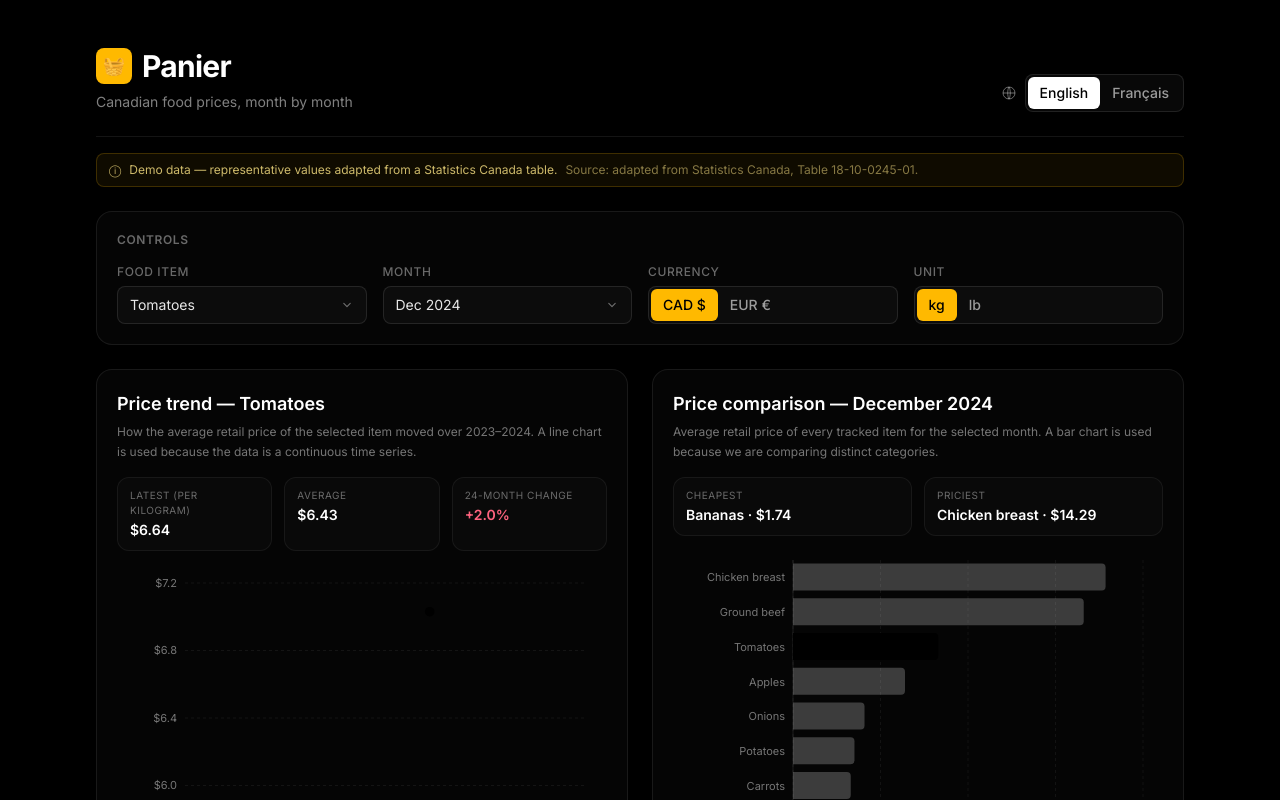
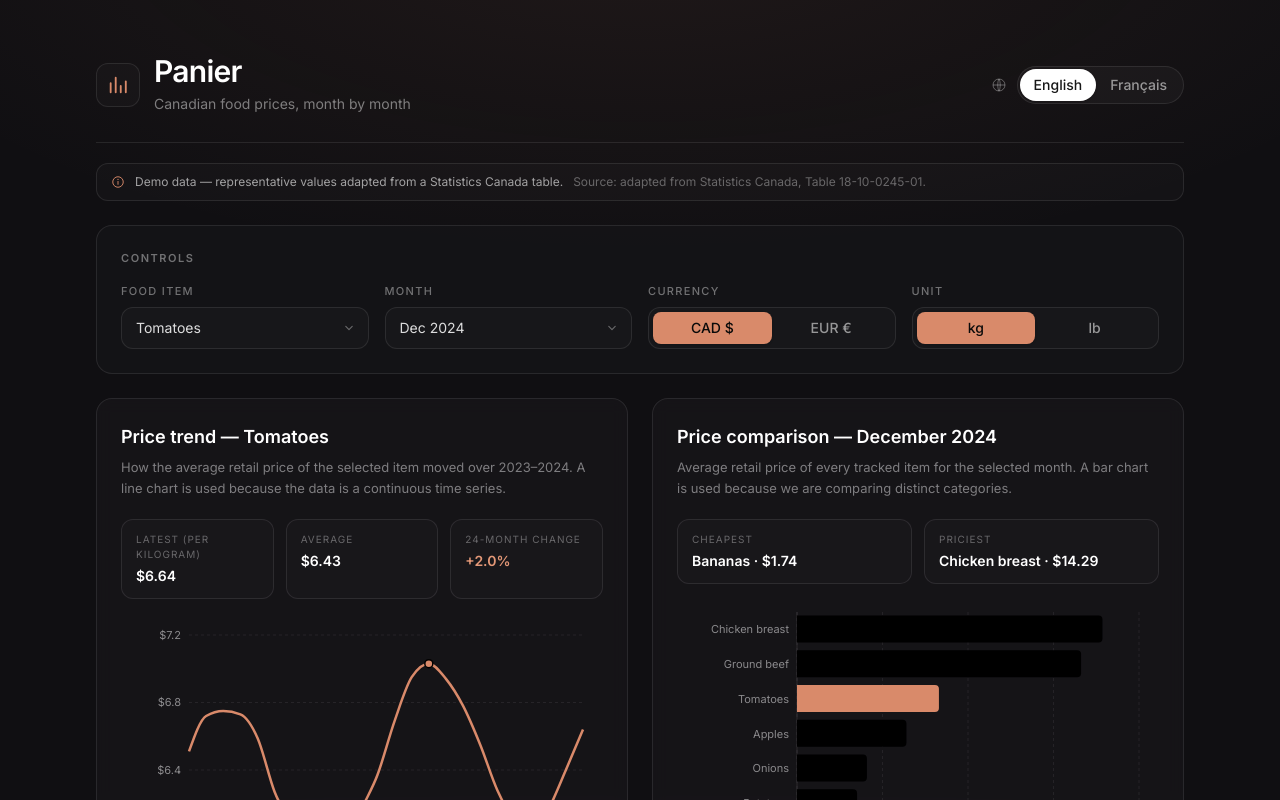
Before and after one commit to fkabaalkhail/panier, a Next.js app: page / in a window 1280 px wide. Shown: the top 800 px of the page. Built offline with nearby package versions, Linux system fonts and the light colour scheme.

Commit message:
Refine visual design: elevated dark theme, coral accent, motion, remove emojis

```diff
--- a/app/globals.css
+++ b/app/globals.css
@@ -3,18 +3,16 @@
 @theme {
   --font-sans: "Inter", ui-sans-serif, system-ui, -apple-system, sans-serif;
 
-  /* dark surface ladder */
-  --color-ink: #000000;
-  --color-surface: #0a0a0a;
-  --color-surface-2: #111111;
+  /* Refined warm-dark surface ladder (not pure black — adds depth) */
+  --color-base: #100f12;
+  --color-surface: #17161a;
+  --color-surface-2: #1d1b21;
+  --color-line: rgba(255, 255, 255, 0.09);
 
-  /* chart accents (kept few + distinct for contrast, colour-blind aware) */
-  --color-accent: #f5a524; /* amber – primary emphasis */
-  --color-accent-2: #38bdf8; /* sky – secondary series */
-  --color-accent-3: #4ade80; /* green */
-  --color-accent-4: #f472b6; /* pink */
-  --color-accent-5: #a78bfa; /* violet */
-  --color-accent-6: #fb7185; /* rose */
+  /* Single, sophisticated accent (warm coral) + muted supporting hues */
+  --color-accent: #d98a6a;
+  --color-accent-strong: #e39877;
+  --color-muted: rgba(255, 255, 255, 0.16);
 }
 
 html {
@@ -23,27 +21,34 @@ html {
 }
 
 body {
-  background-color: #000000;
-  color: rgba(255, 255, 255, 0.55);
+  /* soft warm-dark base with a faint top glow for depth, not a flat void */
+  background-color: #100f12;
+  background-image: radial-gradient(
+    120% 80% at 50% -10%,
+    rgba(217, 138, 106, 0.08) 0%,
+    rgba(217, 138, 106, 0) 55%
+  );
+  background-attachment: fixed;
+  color: rgba(255, 255, 255, 0.72);
   font-family: var(--font-sans);
   font-size: 16px;
+  -webkit-font-smoothing: antialiased;
   overflow-x: hidden;
 }
 
-/* native select styling for the dark theme */
 select {
   color-scheme: dark;
 }
 
-/* recharts focus/tooltip cursor tweaks */
+/* recharts theming — soft, low-clutter gridlines and legible ticks */
 .recharts-cartesian-grid line {
-  stroke: rgba(255, 255, 255, 0.06);
+  stroke: rgba(255, 255, 255, 0.07);
 }
 .recharts-text {
-  fill: rgba(255, 255, 255, 0.45);
+  fill: rgba(255, 255, 255, 0.5);
 }
 
 :focus-visible {
-  outline: 2px solid rgba(245, 165, 36, 0.7);
+  outline: 2px solid var(--color-accent);
   outline-offset: 2px;
 }
--- a/app/layout.tsx
+++ b/app/layout.tsx
@@ -21,7 +21,7 @@ export default function RootLayout({
 }) {
   return (
     <html lang="en" className={inter.className}>
-      <body className="min-h-screen bg-black text-white/60 antialiased">
+      <body className="min-h-screen text-white/70 antialiased">
         {children}
       </body>
     </html>
--- a/components/Controls.tsx
+++ b/components/Controls.tsx
@@ -16,10 +16,10 @@ interface SelectProps {
 /** Labelled dropdown — used for the "many options" controls (item, month). */
 export function Select({ id, label, value, options, onChange }: SelectProps) {
   return (
-    <div className="flex flex-col gap-1.5">
+    <div className="flex flex-col gap-2">
       <label
         htmlFor={id}
-        className="text-xs font-medium uppercase tracking-wider text-white/40"
+        className="text-[11px] font-medium uppercase tracking-[0.12em] text-white/40"
       >
         {label}
       </label>
@@ -28,7 +28,7 @@ export function Select({ id, label, value, options, onChange }: SelectProps) {
           id={id}
           value={value}
           onChange={(e) => onChange(e.target.value)}
-          className="w-full appearance-none rounded-lg border border-white/10 bg-white/[0.03] px-3 py-2 pr-9 text-sm text-white/90 transition-colors hover:border-white/20 focus:border-amber-400/60 focus:outline-none"
+          className="w-full cursor-pointer appearance-none rounded-xl border border-[var(--color-line)] bg-white/[0.02] px-3.5 py-2.5 pr-9 text-sm text-white/85 transition-colors hover:border-white/20 focus:border-[var(--color-accent)] focus:outline-none"
         >
           {options.map((o) => (
             <option key={o.value} value={o.value} className="bg-neutral-900">
@@ -37,7 +37,7 @@ export function Select({ id, label, value, options, onChange }: SelectProps) {
           ))}
         </select>
         <svg
-          className="pointer-events-none absolute right-3 top-1/2 h-4 w-4 -translate-y-1/2 text-white/40"
+          className="pointer-events-none absolute right-3 top-1/2 h-4 w-4 -translate-y-1/2 text-white/35"
           viewBox="0 0 20 20"
           fill="none"
           aria-hidden="true"
@@ -65,14 +65,14 @@ interface SegmentedProps {
 /** Toggle group — used for the "few options" controls (currency, unit). */
 export function Segmented({ label, value, options, onChange }: SegmentedProps) {
   return (
-    <div className="flex flex-col gap-1.5">
-      <span className="text-xs font-medium uppercase tracking-wider text-white/40">
+    <div className="flex flex-col gap-2">
+      <span className="text-[11px] font-medium uppercase tracking-[0.12em] text-white/40">
         {label}
       </span>
       <div
         role="group"
         aria-label={label}
-        className="inline-flex rounded-lg border border-white/10 bg-white/[0.03] p-0.5"
+        className="inline-flex rounded-xl border border-[var(--color-line)] bg-white/[0.02] p-1"
       >
         {options.map((o) => {
           const active = o.value === value;
@@ -83,10 +83,10 @@ export function Segmented({ label, value, options, onChange }: SegmentedProps) {
               aria-pressed={active}
               onClick={() => onChange(o.value)}
               className={
-                "rounded-md px-3 py-1.5 text-sm font-medium transition-colors " +
+                "flex-1 rounded-lg px-3 py-1.5 text-sm font-medium transition-all duration-200 " +
                 (active
-                  ? "bg-amber-400 text-black"
-                  : "text-white/60 hover:text-white/90")
+                  ? "bg-[var(--color-accent)] text-neutral-950 shadow-sm"
+                  : "text-white/55 hover:text-white/85")
               }
             >
               {o.label}
--- a/components/Dashboard.tsx
+++ b/components/Dashboard.tsx
@@ -1,6 +1,7 @@
 "use client";
 
 import { useMemo, useState } from "react";
+import { motion } from "framer-motion";
 import { FOOD_ITEMS, MONTHS } from "@/lib/data";
 import {
   convert,
@@ -16,6 +17,20 @@ import LanguageSelector from "./LanguageSelector";
 import TrendChart from "./TrendChart";
 import CompareChart from "./CompareChart";
 
+// 21st.dev-style motion: a gentle staggered fade-up on load.
+const container = {
+  hidden: {},
+  show: { transition: { staggerChildren: 0.08, delayChildren: 0.05 } },
+};
+const fadeUp = {
+  hidden: { opacity: 0, y: 14 },
+  show: {
+    opacity: 1,
+    y: 0,
+    transition: { duration: 0.5, ease: [0.22, 1, 0.36, 1] as const },
+  },
+};
+
 export default function Dashboard() {
   const [lang, setLang] = useState<Lang>("en");
   const [itemKey, setItemKey] = useState<ItemKey>("tomatoes");
@@ -29,7 +44,6 @@ export default function Dashboard() {
     value: f.key,
     label: ITEM_NAMES[f.key as ItemKey][lang],
   }));
-
   const monthOptions = MONTHS.map((m, i) => ({
     value: String(i),
     label: formatMonth(m.year, m.month, lang),
@@ -37,7 +51,6 @@ export default function Dashboard() {
 
   const unitLabel = unit === "kg" ? s.perKg : s.perLb;
 
-  // --- trend stats (selected item) ---
   const item = FOOD_ITEMS.find((f) => f.key === itemKey)!;
   const trendStats = useMemo(() => {
     const first = convert(item.pricesCadPerKg[0], currency, unit);
@@ -52,7 +65,6 @@ export default function Dashboard() {
     return { last, avg, change: (last - first) / first };
   }, [item, currency, unit]);
 
-  // --- compare stats (selected month) ---
   const compareStats = useMemo(() => {
     const rows = FOOD_ITEMS.map((f) => ({
       key: f.key as ItemKey,
@@ -71,40 +83,50 @@ export default function Dashboard() {
     { value: "lb", label: "lb" },
   ];
 
+  const cardCls =
+    "rounded-2xl border border-[var(--color-line)] bg-[var(--color-surface)]/80 p-5 backdrop-blur-sm sm:p-6";
+
   return (
-    <div className="mx-auto min-h-screen max-w-6xl px-5 py-8 sm:px-8 sm:py-12">
+    <motion.div
+      variants={container}
+      initial="hidden"
+      animate="show"
+      className="mx-auto min-h-screen max-w-6xl px-5 py-10 sm:px-8 sm:py-14"
+    >
       {/* Header */}
-      <header className="flex flex-col gap-4 border-b border-white/[0.08] pb-6 sm:flex-row sm:items-end sm:justify-between">
-        <div>
-          <div className="flex items-center gap-2.5">
-            <span
-              className="grid h-9 w-9 place-items-center rounded-lg bg-amber-400 text-lg"
-              aria-hidden="true"
-            >
-              🧺
-            </span>
-            <h1 className="text-2xl font-bold tracking-tight text-white sm:text-3xl">
+      <motion.header
+        variants={fadeUp}
+        className="flex flex-col gap-5 border-b border-[var(--color-line)] pb-7 sm:flex-row sm:items-center sm:justify-between"
+      >
+        <div className="flex items-center gap-3.5">
+          <Logo />
+          <div>
+            <h1 className="text-[26px] font-semibold leading-none tracking-tight text-white sm:text-3xl">
               {s.appName}
             </h1>
+            <p className="mt-2 text-sm text-white/45">{s.tagline}</p>
           </div>
-          <p className="mt-2 text-sm text-white/50">{s.tagline}</p>
         </div>
         <LanguageSelector lang={lang} onChange={setLang} label={s.langLabel} />
-      </header>
+      </motion.header>
 
-      {/* Synthetic / source note */}
-      <div className="mt-4 flex flex-wrap items-center gap-x-2 gap-y-1 rounded-lg border border-amber-400/20 bg-amber-400/[0.06] px-3 py-2 text-xs text-amber-200/80">
-        <span aria-hidden="true">ⓘ</span>
-        <span>{s.syntheticNote}</span>
-        <span className="text-amber-200/50">{s.dataSource}</span>
-      </div>
+      {/* Source / demo note */}
+      <motion.div
+        variants={fadeUp}
+        className="mt-5 flex flex-wrap items-center gap-x-2.5 gap-y-1 rounded-xl border border-[var(--color-line)] bg-white/[0.02] px-3.5 py-2.5 text-xs text-white/50"
+      >
+        <InfoIcon />
+        <span className="text-white/60">{s.syntheticNote}</span>
+        <span className="text-white/35">{s.dataSource}</span>
+      </motion.div>
 
       {/* Controls */}
-      <section
+      <motion.section
+        variants={fadeUp}
         aria-label={s.controls}
-        className="mt-6 rounded-2xl border border-white/[0.08] bg-white/[0.02] p-4 sm:p-5"
+        className="mt-6 rounded-2xl border border-[var(--color-line)] bg-[var(--color-surface)]/60 p-5 sm:p-6"
       >
-        <h2 className="mb-4 text-xs font-semibold uppercase tracking-wider text-white/40">
+        <h2 className="mb-4 text-[11px] font-semibold uppercase tracking-[0.14em] text-white/40">
           {s.controls}
         </h2>
         <div className="grid grid-cols-1 gap-4 sm:grid-cols-2 lg:grid-cols-4">
@@ -135,21 +157,24 @@ export default function Dashboard() {
             onChange={(v) => setUnit(v as Unit)}
           />
         </div>
-      </section>
+      </motion.section>
 
       {/* Charts */}
       <div className="mt-6 grid grid-cols-1 gap-6 lg:grid-cols-2">
         {/* Trend (line) */}
-        <section className="rounded-2xl border border-white/[0.08] bg-white/[0.02] p-4 sm:p-5">
+        <motion.section variants={fadeUp} className={cardCls}>
           <h2 className="text-lg font-semibold text-white">
             {s.trendTitle(ITEM_NAMES[itemKey][lang])}
           </h2>
-          <p className="mt-1 text-xs leading-relaxed text-white/45">
+          <p className="mt-1.5 text-[13px] leading-relaxed text-white/45">
             {s.trendContext}
           </p>
 
-          <div className="mt-4 grid grid-cols-3 gap-3">
-            <Stat label={`${s.latest} (${unitLabel})`} value={formatCurrency(trendStats.last, lang, currency)} />
+          <div className="mt-5 grid grid-cols-3 gap-3">
+            <Stat
+              label={`${s.latest} (${unitLabel})`}
+              value={formatCurrency(trendStats.last, lang, currency)}
+            />
             <Stat label={s.avg} value={formatCurrency(trendStats.avg, lang, currency)} />
             <Stat
               label={s.change24}
@@ -158,35 +183,45 @@ export default function Dashboard() {
             />
           </div>
 
-          <div className="mt-4">
+          <div className="mt-5">
             <TrendChart lang={lang} itemKey={itemKey} currency={currency} unit={unit} />
           </div>
           <p className="mt-1 text-center text-[11px] text-white/30">
             {s.perUnit(unitLabel)}
           </p>
-        </section>
+        </motion.section>
 
         {/* Compare (bar) */}
-        <section className="rounded-2xl border border-white/[0.08] bg-white/[0.02] p-4 sm:p-5">
+        <motion.section variants={fadeUp} className={cardCls}>
           <h2 className="text-lg font-semibold text-white">
-            {s.compareTitle(formatMonth(MONTHS[monthIndex].year, MONTHS[monthIndex].month, lang, true))}
+            {s.compareTitle(
+              formatMonth(MONTHS[monthIndex].year, MONTHS[monthIndex].month, lang, true)
+            )}
           </h2>
-          <p className="mt-1 text-xs leading-relaxed text-white/45">
+          <p className="mt-1.5 text-[13px] leading-relaxed text-white/45">
             {s.compareContext}
           </p>
 
-          <div className="mt-4 grid grid-cols-2 gap-3">
+          <div className="mt-5 grid grid-cols-2 gap-3">
             <Stat
               label={s.cheapest}
-              value={`${ITEM_NAMES[compareStats.cheapest.key][lang]} · ${formatCurrency(compareStats.cheapest.value, lang, currency)}`}
+              value={`${ITEM_NAMES[compareStats.cheapest.key][lang]} · ${formatCurrency(
+                compareStats.cheapest.value,
+                lang,
+                currency
+              )}`}
             />
             <Stat
               label={s.priciest}
-              value={`${ITEM_NAMES[compareStats.priciest.key][lang]} · ${formatCurrency(compareStats.priciest.value, lang, currency)}`}
+              value={`${ITEM_NAMES[compareStats.priciest.key][lang]} · ${formatCurrency(
+                compareStats.priciest.value,
+                lang,
+                currency
+              )}`}
             />
           </div>
 
-          <div className="mt-4">
+          <div className="mt-5">
             <CompareChart
               lang={lang}
               monthIndex={monthIndex}
@@ -198,13 +233,52 @@ export default function Dashboard() {
           <p className="mt-1 text-center text-[11px] text-white/30">
             {s.perUnit(unitLabel)}
           </p>
-        </section>
+        </motion.section>
       </div>
 
-      <footer className="mt-10 border-t border-white/[0.08] pt-5 text-center text-xs text-white/30">
+      <motion.footer
+        variants={fadeUp}
+        className="mt-12 border-t border-[var(--color-line)] pt-6 text-center text-xs text-white/30"
+      >
         {s.footer}
-      </footer>
-    </div>
+      </motion.footer>
+    </motion.div>
+  );
+}
+
+/** Minimal SVG data-mark — replaces the old emoji logo. */
+function Logo() {
+  return (
+    <span className="grid h-11 w-11 place-items-center rounded-xl border border-[var(--color-line)] bg-white/[0.02]">
+      <svg width="22" height="22" viewBox="0 0 24 24" fill="none" aria-hidden="true">
+        <path
+          d="M4 20V10M9.5 20V4M15 20v-7M20.5 20V8"
+          stroke="var(--color-accent)"
+          strokeWidth="2"
+          strokeLinecap="round"
+        />
+      </svg>
+    </span>
+  );
+}
+
+function InfoIcon() {
+  return (
+    <svg
+      className="h-3.5 w-3.5 shrink-0 text-[var(--color-accent)]"
+      viewBox="0 0 24 24"
+      fill="none"
+      aria-hidden="true"
+    >
+      <circle cx="12" cy="12" r="9" stroke="currentColor" strokeWidth="1.6" />
+      <path
+        d="M12 11v5"
+        stroke="currentColor"
+        strokeWidth="1.6"
+        strokeLinecap="round"
+      />
+      <circle cx="12" cy="7.6" r="1" fill="currentColor" />
+    </svg>
   );
 }
 
@@ -219,18 +293,16 @@ function Stat({
 }) {
   const color =
     tone === "up"
-      ? "text-rose-400"
+      ? "text-[var(--color-accent-strong)]"
       : tone === "down"
-        ? "text-emerald-400"
+        ? "text-emerald-400/90"
         : "text-white";
   return (
-    <div className="rounded-xl border border-white/[0.06] bg-white/[0.02] px-3 py-2.5">
-      <div className="text-[10px] uppercase tracking-wider text-white/40">
+    <div className="rounded-xl border border-[var(--color-line)] bg-white/[0.015] px-3.5 py-3">
+      <div className="text-[10px] uppercase tracking-[0.1em] text-white/35">
         {label}
       </div>
-      <div className={"mt-0.5 truncate text-sm font-semibold " + color}>
-        {value}
-      </div>
+      <div className={"mt-1 truncate text-sm font-semibold " + color}>{value}</div>
     </div>
   );
 }
--- a/components/LanguageSelector.tsx
+++ b/components/LanguageSelector.tsx
@@ -9,31 +9,29 @@ interface Props {
 }
 
 /**
- * Language selector. Per the localization guidelines each language is written
- * in its OWN name ("English", "Français") rather than translated, and the
- * control is always visible in the top-right of the header.
+ * Language selector. Per localization guidelines each language is written in
+ * its OWN name ("English", "Français") and the control sits in the header.
  */
 export default function LanguageSelector({ lang, onChange, label }: Props) {
   return (
-    <div className="flex items-center gap-2">
-      <span className="sr-only">{label}</span>
+    <div className="flex items-center gap-2.5">
       <svg
-        className="h-4 w-4 text-white/40"
+        className="h-4 w-4 text-white/35"
         viewBox="0 0 24 24"
         fill="none"
         aria-hidden="true"
       >
-        <circle cx="12" cy="12" r="9" stroke="currentColor" strokeWidth="1.5" />
+        <circle cx="12" cy="12" r="9" stroke="currentColor" strokeWidth="1.4" />
         <path
-          d="M3 12h18M12 3c2.5 2.5 2.5 15 0 18M12 3c-2.5 2.5-2.5 15 0 18"
+          d="M3 12h18M12 3c2.4 2.6 2.4 15.4 0 18M12 3c-2.4 2.6-2.4 15.4 0 18"
           stroke="currentColor"
-          strokeWidth="1.5"
+          strokeWidth="1.4"
         />
       </svg>
       <div
         role="group"
         aria-label={label}
-        className="inline-flex rounded-lg border border-white/10 bg-white/[0.03] p-0.5"
+        className="inline-flex rounded-full border border-[var(--color-line)] bg-white/[0.03] p-0.5"
       >
         {LANGS.map((l) => {
           const active = l.code === lang;
@@ -44,10 +42,10 @@ export default function LanguageSelector({ lang, onChange, label }: Props) {
               aria-pressed={active}
               onClick={() => onChange(l.code)}
               className={
-                "rounded-md px-3 py-1.5 text-sm font-medium transition-colors " +
+                "rounded-full px-3.5 py-1.5 text-sm font-medium transition-all duration-200 " +
                 (active
-                  ? "bg-white text-black"
-                  : "text-white/60 hover:text-white/90")
+                  ? "bg-white text-neutral-900 shadow-sm"
+                  : "text-white/55 hover:text-white/85")
               }
             >
               {l.label}
--- a/components/TrendChart.tsx
+++ b/components/TrendChart.tsx
@@ -76,7 +76,7 @@ export default function TrendChart({ lang, itemKey, currency, unit }: Props) {
               return (
                 <div className="rounded-lg border border-white/10 bg-neutral-900/95 px-3 py-2 text-xs shadow-xl">
                   <div className="font-medium text-white/90">{row.label}</div>
-                  <div className="mt-0.5 text-amber-400">
+                  <div className="mt-0.5 font-medium" style={{ color: "var(--color-accent)" }}>
                     {formatCurrency(row.value, lang, currency)}
                   </div>
                 </div>
--- a/package.json
+++ b/package.json
@@ -10,6 +10,7 @@
   },
   "dependencies": {
     "clsx": "^2.1.1",
+    "framer-motion": "^12.42.2",
     "next": "16.2.6",
     "react": "19.2.4",
     "react-dom": "19.2.4",
```
Also changed, not shown: components/CompareChart.tsx (+4 -4 lines), 1 other file (tests, documents, lock files or other folders).
